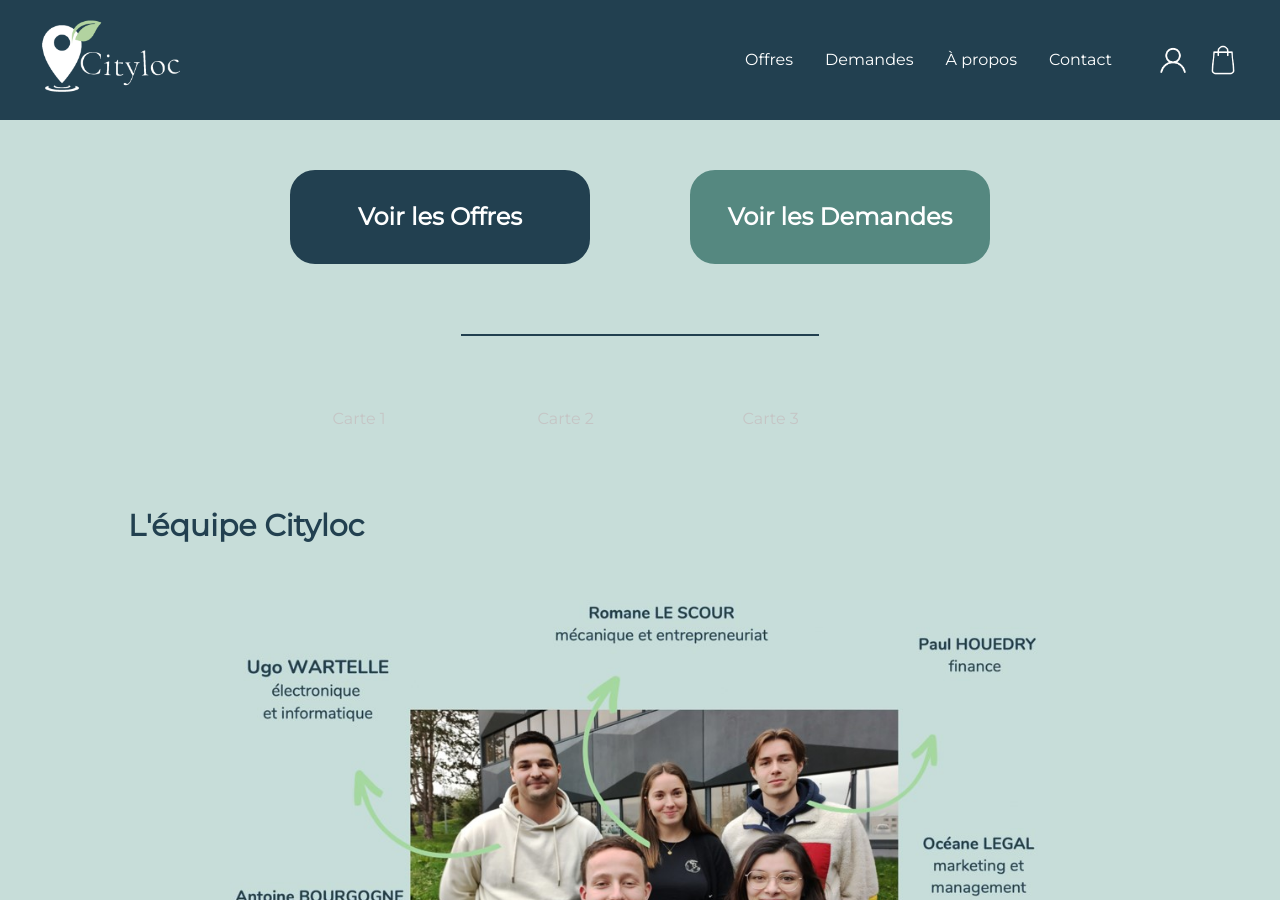
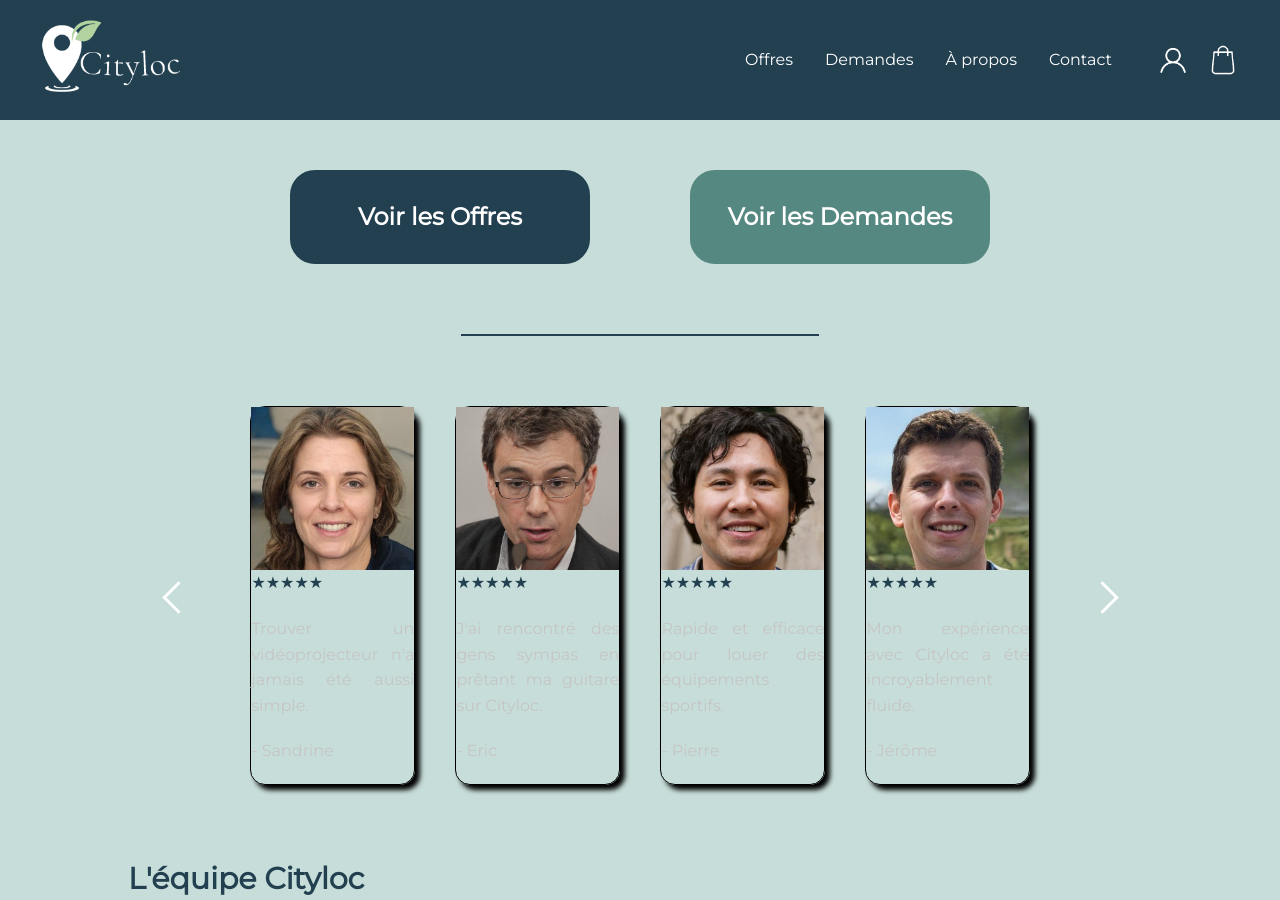
Before and after one commit to TabLockFR/cityloc-base, a Jekyll site: the page built from index.html, in a window 1280 px wide and 900 px high. Built offline with Jekyll 4.4.1, drawn with Linux system fonts in a browser that asks for light colours.

Commit message:
Update index.html

```diff
--- a/index.html
+++ b/index.html
@@ -23,13 +23,124 @@ title: TabLock
 
 <div class="sliderAccueil">
   <div>
-    <p>Carte 1</p>
+    <div class="card">
+      <div class="headerCard">
+        <img src="https://tablockfr.github.io/cityloc-base/imgs/avis_img1.jpg" alt="avatar client">
+        <span>★★★★★</span>
+      </div>
+      <div class="cardContent">
+        <p>Génial pour emprunter une perceuse, merci Cityloc !</p>
+        <p class="nameAvis">- Nadine</p>
+      </div>
+    </div>
   </div>
   <div>
-    <p>Carte 2</p>
+    <div class="card">
+      <div class="headerCard">
+        <img src="https://tablockfr.github.io/cityloc-base/imgs/avis_img2.jpg" alt="avatar client">
+        <span>★★★★★</span>
+      </div>
+      <div class="cardContent">
+        <p>J'ai économisé de l'argent en louant une tente de camping.</p>
+        <p class="nameAvis">- Tiffany</p>
+      </div>
+    </div>
   </div>
   <div>
-    <p>Carte 3</p>
+    <div class="card">
+      <div class="headerCard">
+        <img src="https://tablockfr.github.io/cityloc-base/imgs/avis_img3.jpg" alt="avatar client">
+        <span>★★★★★</span>
+      </div>
+      <div class="cardContent">
+        <p>Trouver un vidéoprojecteur n'a jamais été aussi simple.</p>
+        <p class="nameAvis">- Sandrine</p>
+      </div>
+    </div>
+  </div>
+  <div>
+    <div class="card">
+      <div class="headerCard">
+        <img src="https://tablockfr.github.io/cityloc-base/imgs/avis_img4.jpg" alt="avatar client">
+        <span>★★★★★</span>
+      </div>
+      <div class="cardContent">
+        <p>J'ai rencontré des gens sympas en prêtant ma guitare sur Cityloc.</p>
+        <p class="nameAvis">- Eric</p>
+      </div>
+    </div>
+  </div>
+  <div>
+    <div class="card">
+      <div class="headerCard">
+        <img src="https://tablockfr.github.io/cityloc-base/imgs/avis_img5.jpg" alt="avatar client">
+        <span>★★★★★</span>
+      </div>
+      <div class="cardContent">
+        <p>Rapide et efficace pour louer des équipements sportifs.</p>
+        <p class="nameAvis">- Pierre</p>
+      </div>
+    </div>
+  </div>
+  <div>
+    <div class="card">
+      <div class="headerCard">
+        <img src="https://tablockfr.github.io/cityloc-base/imgs/avis_img6.jpg" alt="avatar client">
+        <span>★★★★★</span>
+      </div>
+      <div class="cardContent">
+        <p>Mon expérience avec Cityloc a été incroyablement fluide.</p>
+        <p class="nameAvis">- Jérôme</p>
+      </div>
+    </div>
+  </div>
+  <div>
+    <div class="card">
+      <div class="headerCard">
+        <img src="https://tablockfr.github.io/cityloc-base/imgs/avis_img7.jpg" alt="avatar client">
+        <span>★★★★★</span>
+      </div>
+      <div class="cardContent">
+        <p>Je recommande Cityloc pour les amateurs de bricolage !</p>
+        <p class="nameAvis">- Christian</p>
+      </div>
+    </div>
+  </div>
+  <div>
+    <div class="card">
+      <div class="headerCard">
+        <img src="https://tablockfr.github.io/cityloc-base/imgs/avis_img8.jpg" alt="avatar client">
+        <span>★★★★★</span>
+      </div>
+      <div class="cardContent">
+        <p>Service utile pour des besoins ponctuels en matériel de cuisine.</p>
+        <p class="nameAvis">- Fatih</p>
+      </div>
+    </div>
+  </div>
+  <div>
+    <div class="card">
+      <div class="headerCard">
+        <img src="https://tablockfr.github.io/cityloc-base/imgs/avis_img9.jpg" alt="avatar client">
+        <span>★★★★★</span>
+      </div>
+      <div class="cardContent">
+        <p>A loué un stand de marché pour mon événement avec facilité.</p>
+        <p class="nameAvis">- Laetitia</p>
+      </div>
+    </div>
+  </div>
+  <div>
+    <div class="card">
+      <div class="headerCard">
+        <img src="https://tablockfr.github.io/cityloc-base/imgs/avis_img10.jpg" alt="avatar client">
+        <span>★★★★★</span>
+      </div>
+      <div class="cardContent">
+        <p>Cityloc m'a permis de monétiser mon équipement de camping.</p>
+        <p class="nameAvis">- Mathilde</p>
+      </div>
+    </div>
   </div>
 </div>
 
```
